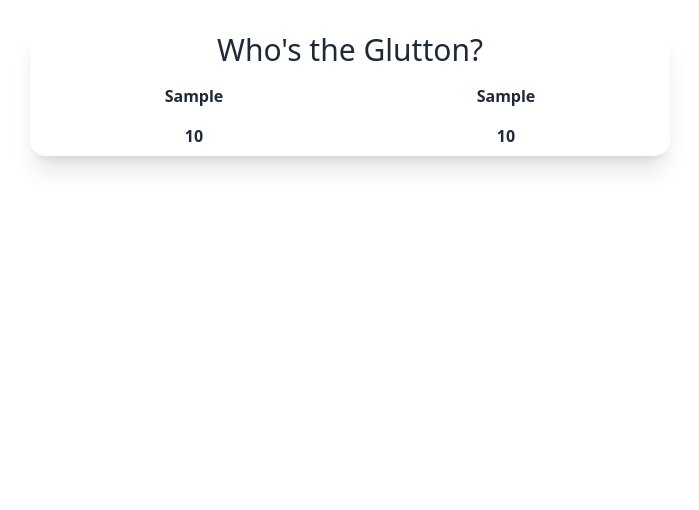
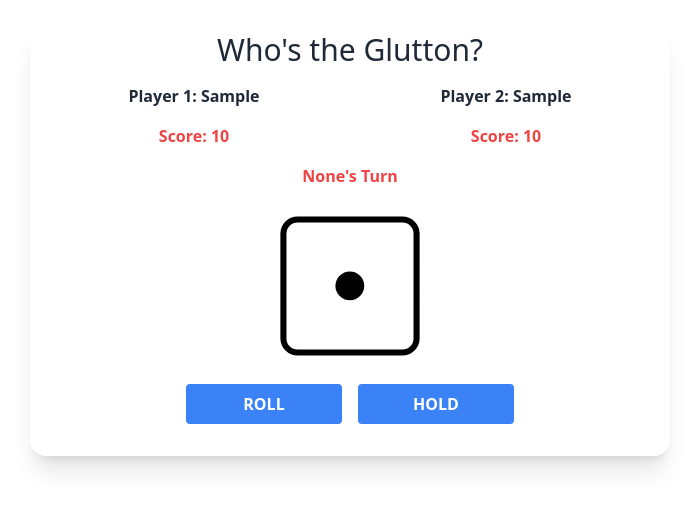
Before and after one commit to hdcola/FSDDiceGame, a Flask app: template templates/game.html in a window 1280 px wide. Shown: the top 510 px of the page, without its empty margins (290-989 px from the left). Run offline with Flask 3, Linux system fonts and the light colour scheme; the template is opened without the code that fills it: most values are stand-ins (such as "Sample title", 1, 10 or a date in 2020); some libraries are stand-ins or nearby versions.

Commit message:
show game page

```diff
--- a/app.py
+++ b/app.py
@@ -26,7 +26,8 @@ def start():
             'player1': form.player1.data,
             'player1_score': 0,
             'player2': form.player2.data,
-            'player2_score': 0
+            'player2_score': 0,
+            'current_player': 'player1'
         }
         session['players'] = players
         return render_template('game_form.html', players=players)
--- a/templates/game_form.html
+++ b/templates/game_form.html
@@ -4,19 +4,48 @@
     <div class="w-full flex flex-row">
         <div class="w-1/2">
             <p class="mt-4 text-center">
-                <strong>{{ players.player1 }}</strong>
+                <strong>Player 1: {{ players.player1 }}</strong>
             </p>
-            <p class="mt-4 text-center">
-                <strong>{{ players.player1_score }}</strong>
+            <p class="mt-4 text-center text-red-500">
+                <strong>Score: {{ players.player1_score }}</strong>
             </p>
         </div>
         <div class="w-1/2">
             <p class="mt-4 text-center">
-                <strong>{{ players.player2 }}</strong>
+                <strong>Player 2: {{ players.player2 }}</strong>
             </p>
-            <p class="mt-4 text-center">
-                <strong>{{ players.player2_score }}</strong>
+            <p class="mt-4 text-center text-red-500">
+                <strong>Score: {{ players.player2_score }}</strong>
             </p>
+        </div>
+    </div>
+    <div class="w-full flex flex-col gap-5">
+        <p class="mt-4 text-center text-red-500">
+            <strong> {{ players.get(players.current_player) }}'s Turn</strong>
+        </p>
+
+        <!-- static dice1.svg -->
+        <div class="w-full flex flex-row justify-center">
+            <img src="/static/dice1.svg" alt="dice1" class="w-1/4">
+        </div>
+
+        <div class="w-full flex flex-row justify-center gap-4">
+            <div class="w-1/4">
+                <form action="" method="post">
+                    <input type="hidden" name="player" value="{{ players.current_player }}">
+                    <input type="hidden" name="score" value="1">
+                    <button class="w-full bg-blue-500 hover:bg-blue-700 text-white font-bold py-2 px-4 rounded"
+                        type="submit">ROLL</button>
+                </form>
+            </div>
+            <div class="w-1/4 mb-6">
+                <form action="/game" method="post">
+                    <input type="hidden" name="player" value="{{ players.current_player }}">
+                    <input type="hidden" name="score" value="2">
+                    <button class="w-full bg-blue-500 hover:bg-blue-700 text-white font-bold py-2 px-4 rounded"
+                        type="submit">HOLD</button>
+                </form>
+            </div>
         </div>
     </div>
 </div>
```
Also changed, not shown: static/dice1.svg (added), static/dice2.svg (added), static/dice3.svg (added), static/dice4.svg (added), static/dice5.svg (added), static/dice6.svg (added).
